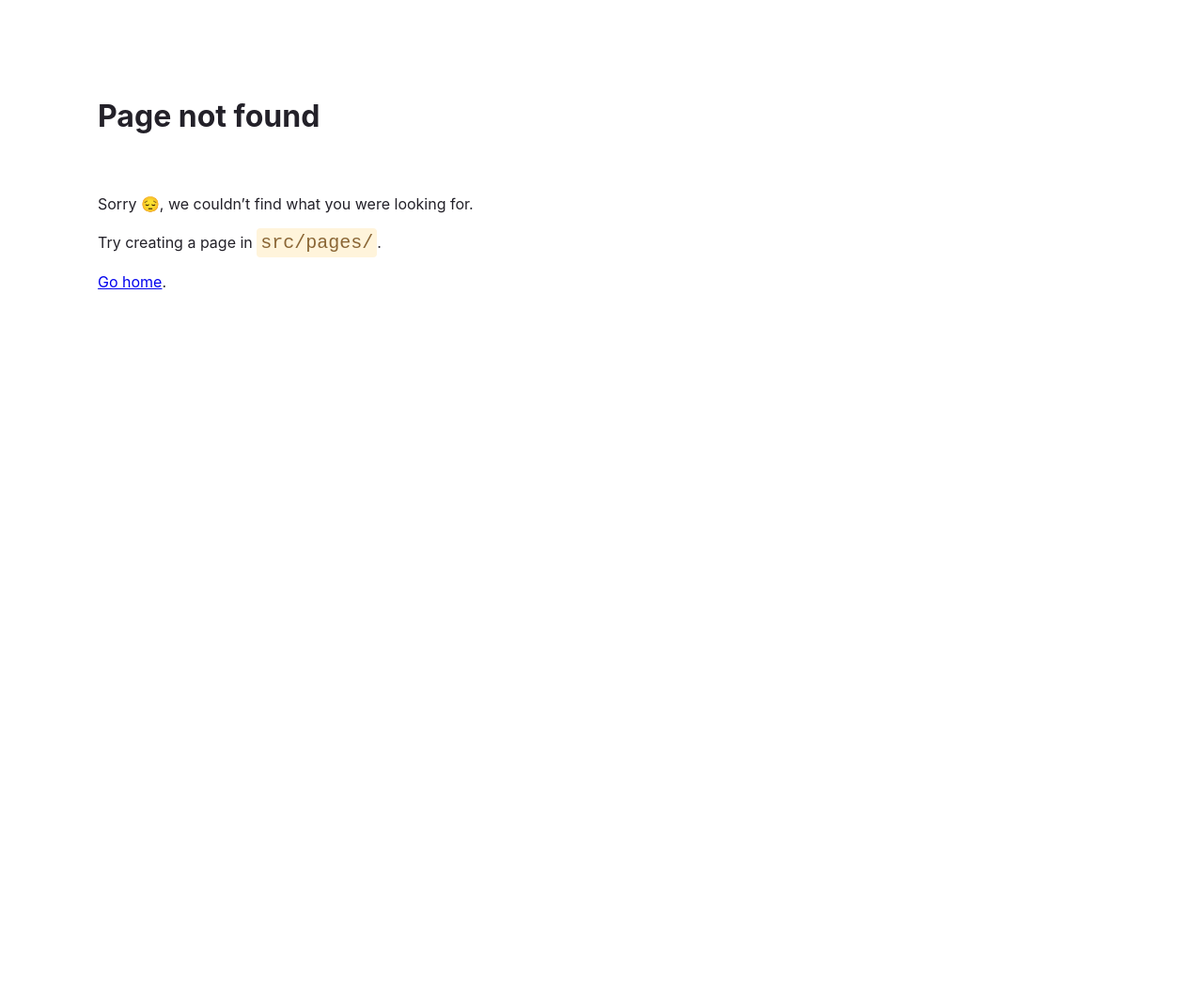
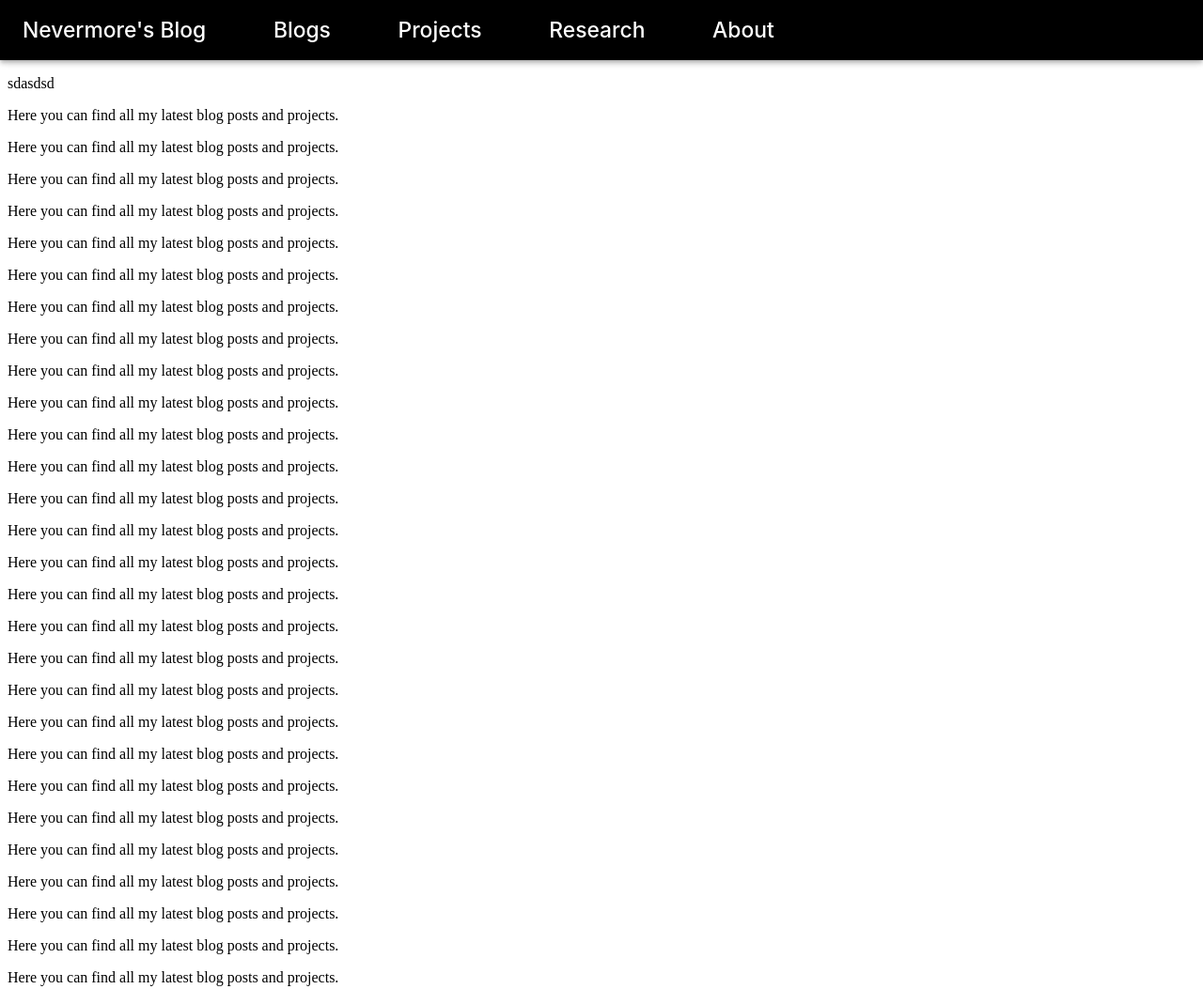
Before and after one commit to Kspurs/NevermoresBlog, a Gatsby site: page /homepage in a window 1280 px wide. Before the commit this address had no page. Shown: the whole page at 94% size. Before the commit the page ends 800 px from the top, so only its background shows below. Built offline with nearby package versions, Linux system fonts and the light colour scheme; Gatsby itself is replaced by a stand-in of ours.

Commit message:
developing

```diff
--- a/package.json
+++ b/package.json
@@ -15,6 +15,9 @@
     "typecheck": "tsc --noEmit"
   },
   "dependencies": {
+    "@emotion/react": "^11.11.1",
+    "@emotion/styled": "^11.11.0",
+    "@mui/material": "^5.14.15",
     "gatsby": "^5.12.4",
     "gatsby-plugin-image": "^3.12.2",
     "gatsby-plugin-sharp": "^5.12.2",
--- /dev/null
+++ b/src/components/appbar.tsx
@@ -0,0 +1,33 @@
+import React from 'react';
+import { AppBar, Toolbar, Typography, TextField } from '@mui/material';
+import { createTheme, ThemeProvider } from '@mui/material/styles';
+import theme from '../components/theme';
+
+const Appbar = () => {
+    return (
+    <ThemeProvider theme={theme}>
+        <AppBar position="fixed">
+            <Toolbar>
+                <Typography variant="h6" component="div" sx={{ flexGrow: 1 }}>
+                    Nevermore's Blog
+                </Typography>
+                <Typography variant="h6" component="div" sx={{ flexGrow: 1 }}>
+                    Blogs
+                </Typography>
+                <Typography variant="h6" component="div" sx={{ flexGrow: 1 }}>
+                    Projects
+                </Typography>
+                <Typography variant="h6" component="div" sx={{ flexGrow: 1 }}>
+                    Research
+                </Typography>
+                <Typography variant="h6" component="div" sx={{ flexGrow: 1 }}>
+                    About
+                </Typography>
+                <TextField label="Search" variant="standard" sx={{ flexGrow: 1 }} />
+            </Toolbar>
+        </AppBar>
+    </ThemeProvider>
+    );
+};
+
+export default Appbar;
--- /dev/null
+++ b/src/components/theme.tsx
@@ -0,0 +1,19 @@
+import {createTheme} from '@mui/material/styles';
+const theme = createTheme({
+    palette: {
+        primary: {
+            main: '#000000',
+        },
+        secondary: {
+            main: '#3f51b5',
+        },
+    },
+    typography: {
+        fontFamily: [
+            "-apple-system, Roboto, sans-serif, serif"
+        ].join(','),
+        fontSize: 16,
+
+    },
+});
+export default theme;
--- /dev/null
+++ b/src/pages/homepage.tsx
@@ -0,0 +1,44 @@
+import React from 'react';
+import AppBar from '../components/appbar';
+
+const HomePage: React.FC = () => {
+    return (
+        <>
+            <AppBar />
+            <div>
+                <h1>Welcome to my homepage!</h1>
+                sdasdsd
+                <p>Here you can find all my latest blog posts and projects.</p>
+                <p>Here you can find all my latest blog posts and projects.</p>
+                <p>Here you can find all my latest blog posts and projects.</p>
+                <p>Here you can find all my latest blog posts and projects.</p>
+                <p>Here you can find all my latest blog posts and projects.</p>
+                <p>Here you can find all my latest blog posts and projects.</p>
+                <p>Here you can find all my latest blog posts and projects.</p>
+                <p>Here you can find all my latest blog posts and projects.</p>
+                <p>Here you can find all my latest blog posts and projects.</p>
+                <p>Here you can find all my latest blog posts and projects.</p>
+                <p>Here you can find all my latest blog posts and projects.</p>
+                <p>Here you can find all my latest blog posts and projects.</p>
+                <p>Here you can find all my latest blog posts and projects.</p>
+                <p>Here you can find all my latest blog posts and projects.</p>
+                <p>Here you can find all my latest blog posts and projects.</p>
+                <p>Here you can find all my latest blog posts and projects.</p>
+                <p>Here you can find all my latest blog posts and projects.</p>
+                <p>Here you can find all my latest blog posts and projects.</p>
+                <p>Here you can find all my latest blog posts and projects.</p>
+                <p>Here you can find all my latest blog posts and projects.</p>
+                <p>Here you can find all my latest blog posts and projects.</p>
+                <p>Here you can find all my latest blog posts and projects.</p>
+                <p>Here you can find all my latest blog posts and projects.</p>
+                <p>Here you can find all my latest blog posts and projects.</p>
+                <p>Here you can find all my latest blog posts and projects.</p>
+                <p>Here you can find all my latest blog posts and projects.</p>
+                <p>Here you can find all my latest blog posts and projects.</p>
+                <p>Here you can find all my latest blog posts and projects.</p>
+            </div>
+        </>
+    );
+};
+
+export default HomePage;
--- a/src/pages/index.tsx
+++ b/src/pages/index.tsx
@@ -138,11 +138,12 @@ const links = [
 
 const IndexPage: React.FC<PageProps> = () => {
   return (
+
     <main style={pageStyles}>
       <h1 style={headingStyles}>
         Congratulations
         <br />
-        <span style={headingAccentStyles}>— you just made a Gatsby site! 🎉🎉🎉</span>
+        <span style={headingAccentStyles}>— Welcome to Nevermore's Blog! 🎉🎉🎉</span>
       </h1>
       <p style={paragraphStyles}>
         Edit <code style={codeStyles}>src/pages/index.tsx</code> to see this page
```
Also changed, not shown: 1 other file.
